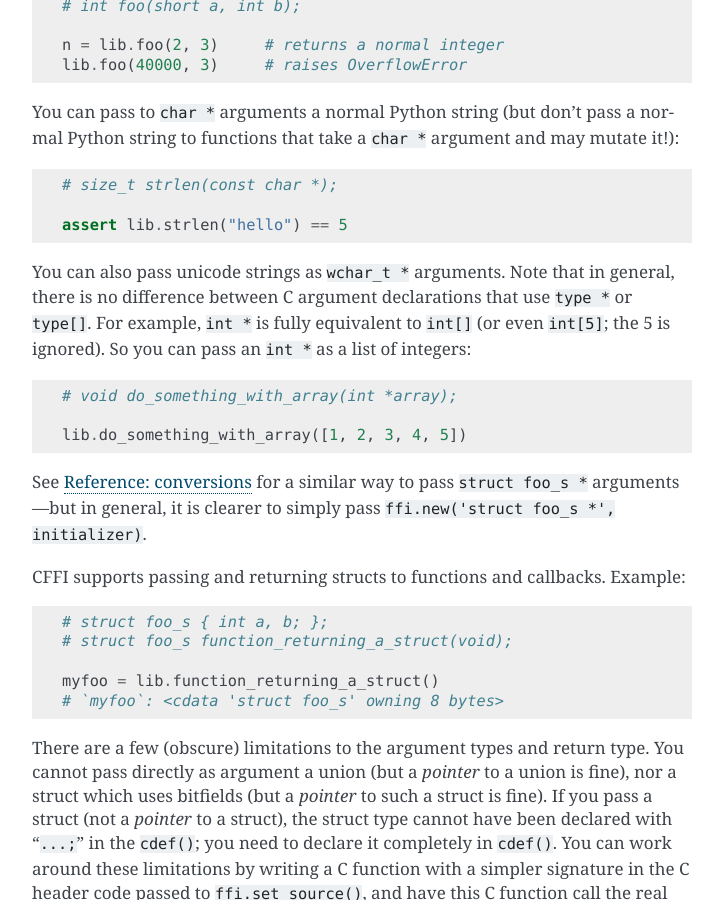
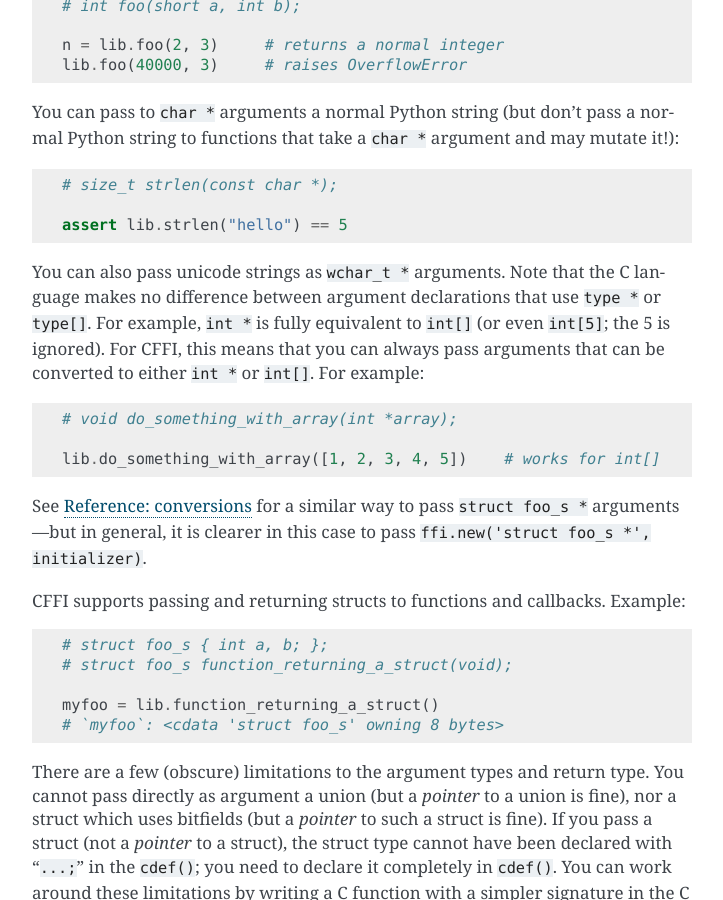
Before and after one commit to tharvik/cffi, a Sphinx documentation site: the page built from doc/source/using.rst, in a window 1280 px wide and 900 px high, scrolled down 6357 px. Shown: the whole window, without its empty margins (388-1111 px from the left). Built offline with Sphinx 7.4.7, drawn with Linux system fonts in a browser that asks for light colours.

Commit message:
Clean up

```diff
--- a/doc/source/using.rst
+++ b/doc/source/using.rst
@@ -321,19 +321,20 @@ argument and may mutate it!):
     assert lib.strlen("hello") == 5
 
 You can also pass unicode strings as ``wchar_t *`` arguments.  Note that
-in general, there is no difference between C argument declarations that
+the C language makes no difference between argument declarations that
 use ``type *`` or ``type[]``.  For example, ``int *`` is fully
-equivalent to ``int[]`` (or even ``int[5]``; the 5 is ignored).  So you
-can pass an ``int *`` as a list of integers:
+equivalent to ``int[]`` (or even ``int[5]``; the 5 is ignored).  For CFFI,
+this means that you can always pass arguments that can be converted to
+either ``int *`` or ``int[]``.  For example:
 
 .. code-block:: python
 
     # void do_something_with_array(int *array);
 
-    lib.do_something_with_array([1, 2, 3, 4, 5])
+    lib.do_something_with_array([1, 2, 3, 4, 5])    # works for int[]
 
 See `Reference: conversions`__ for a similar way to pass ``struct foo_s
-*`` arguments---but in general, it is clearer to simply pass
+*`` arguments---but in general, it is clearer in this case to pass
 ``ffi.new('struct foo_s *', initializer)``.
 
 __ ref.html#conversions
```
